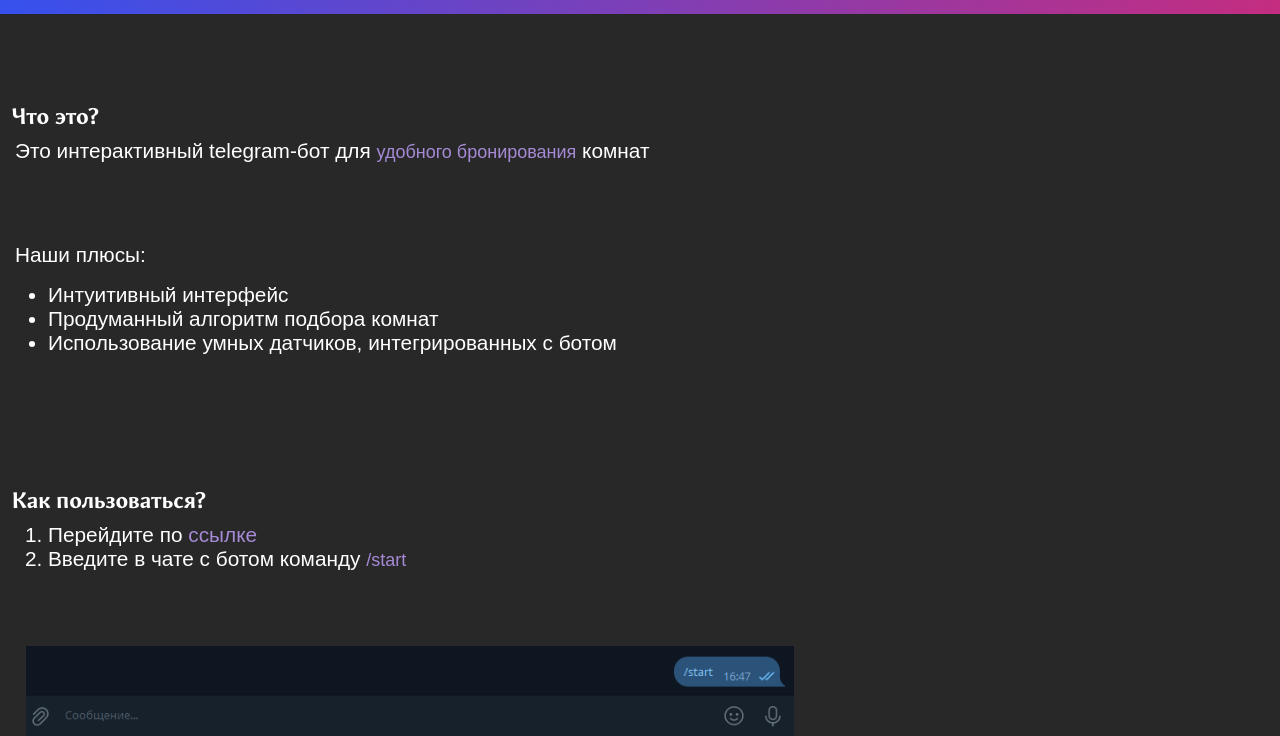
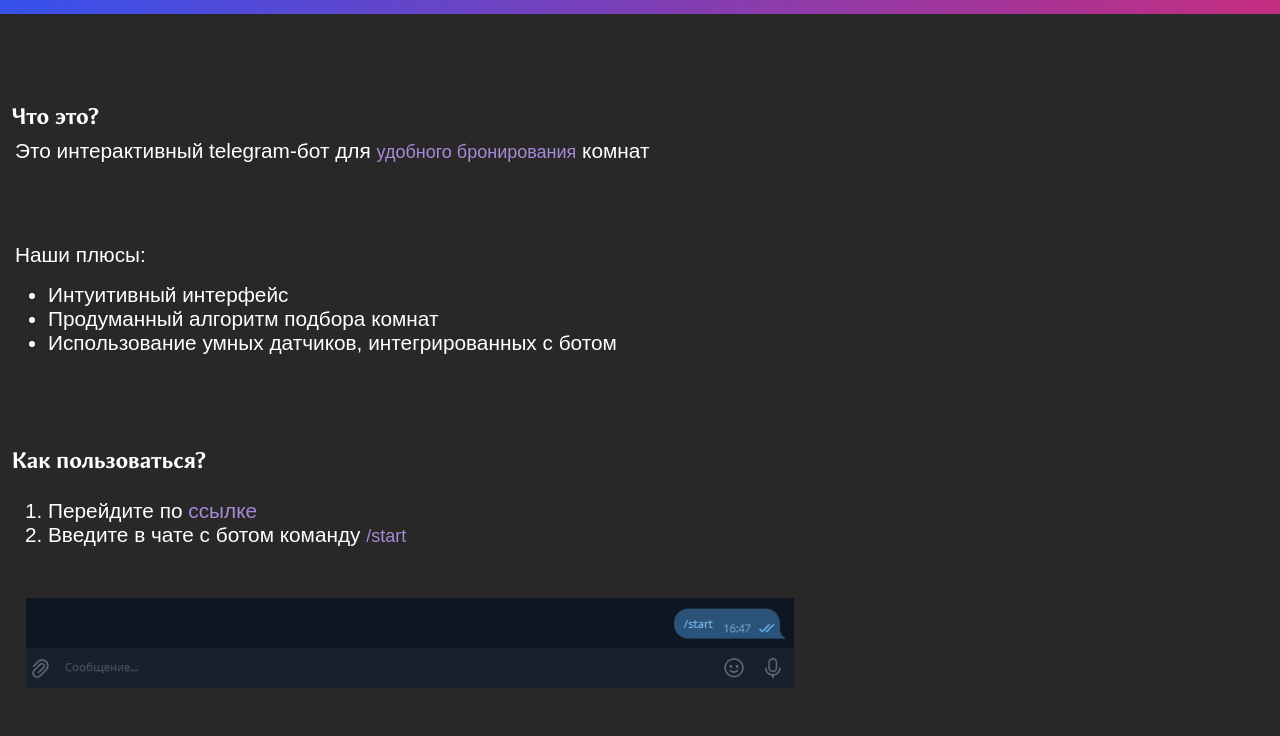
Before and after one commit to WolfProgrammerPro/telegram-bot, a plain HTML site: page index.html in a window 1280 px wide. Shown: the part 98-834 px from the top of the page. After the commit the page ends 800 px from the top, so only its background shows below. Drawn offline with Linux system fonts and the light colour scheme.

Commit message:
Update index.html

```diff
--- a/index.html
+++ b/index.html
@@ -19,12 +19,12 @@
         <li>Продуманный алгоритм подбора комнат</li>
         <li>Использование умных датчиков, интегрированных с ботом</li>
     </ul>
-    <h1 style="top: 70%;">Как пользоваться?</h1>
-    <ol style="position: absolute; top: 75%;">
-        <li>Перейдите по <a href="https://skillbox.ru/media/code/vyerstka-htmlspiskov-dlya-nachinayushchikh/">ссылке</a></li>
+    <h1 id="how-to-use" style="top: 65%;">Как пользоваться?</h1>
+    <ol id="ol-1" style="position: absolute; top: 72%;">
+        <li>Перейдите по <a href="https://t.me/Bronirovanie_comnat_1bot">ссылке</a></li>
         <li>Введите в чате с ботом команду <span>/start</span></li>
     </ol>
-    <img src="images/бот1.png" alt="" style="top: 93%;">
+    <img id="img-1"src="images/бот1.png" alt="" style="top: 87%;">
 
 
 </body>
```
